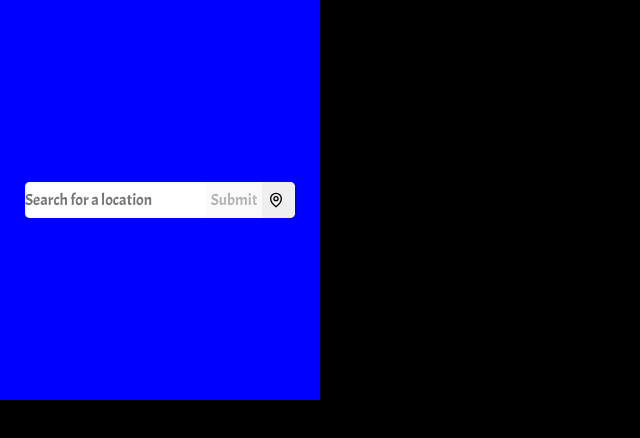
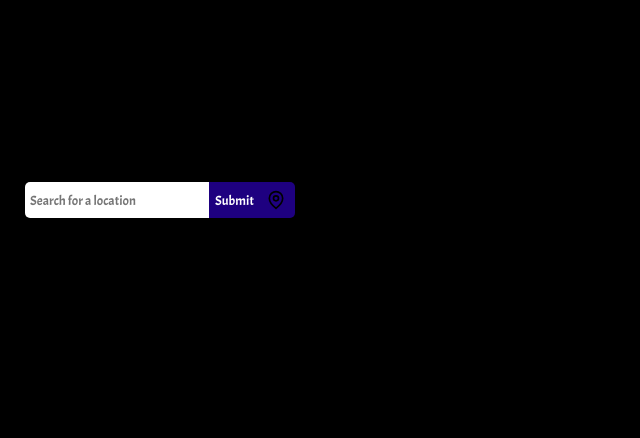
Before and after one commit to rturner1989/React-Weather-App, a React (Create React App) app: page / in a window 1280 px wide. Shown: the top 438 px of the page, without its empty margins (0-640 px from the left). Built offline with nearby package versions, Linux system fonts and the light colour scheme.

Commit message:
CSS Update

```diff
--- a/src/App.js
+++ b/src/App.js
@@ -2,7 +2,6 @@ import React from "react";
 import CardContainer from "./components/CardContainer";
 import SearchMenu from "./components/SearchMenu";
 import DailyForecastContainer from "./components/DailyForecastContainer";
-import "bootstrap/dist/css/bootstrap.min.css";
 
 const App = () => {
     return (
--- a/src/components/SearchMenu.js
+++ b/src/components/SearchMenu.js
@@ -27,7 +27,6 @@ const SearchMenu = () => {
                         getCityData(cityName);
                         setCityName("");
                     }}
-                    variant="light"
                     disabled={cityName === "" ? true : false}
                 >
                     Submit
@@ -39,9 +38,12 @@ const SearchMenu = () => {
                         e.preventDefault();
                         getLongLatData();
                     }}
-                    variant="light"
                 >
-                    <GrLocation aria-hidden={true} focusable={false} />
+                    <GrLocation
+                        id="location-icon"
+                        aria-hidden={true}
+                        focusable={false}
+                    />
                 </button>
             </div>
         </form>
--- a/src/index.css
+++ b/src/index.css
@@ -43,7 +43,7 @@
     align-items: center;
     width: 100%;
     height: 100%;
-    background-color: blue;
+    background-color: black;
     padding: 10px;
 }
 .location-bar {
@@ -52,10 +52,11 @@
     width: 90%;
     height: 2.2em;
     background-color: white;
-    border-radius: 5px;
+    border-radius: 10px;
 }
 #location-input {
     flex-grow: 5;
+    padding: 5px;
     height: 100%;
     border: none;
     border-bottom-right-radius: 0;
@@ -63,21 +64,30 @@
     border-bottom-left-radius: 5px;
     border-top-left-radius: 5px;
 }
+.location-bar input:focus {
+    outline: var(--icon-color) 2px solid;
+}
 #search-btn {
     flex-grow: 1;
     border: none;
+    background-color: var(--card-background-color);
+    color: var(--text-color);
 }
 #current-location-btn {
     border: none;
+    background-color: var(--card-background-color);
+    color: var(--text-color);
     border-bottom-right-radius: 5px;
     border-top-right-radius: 5px;
-    width: 33px;
+    width: 35px;
     padding: 6px 6px 6px 6px;
 }
-#current-location-btn svg {
+#location-icon {
     display: block;
     padding: 0;
     margin: 0;
+    height: 20px;
+    width: 20px;
 }
 
 /* Search/Location Weather Card */
```
